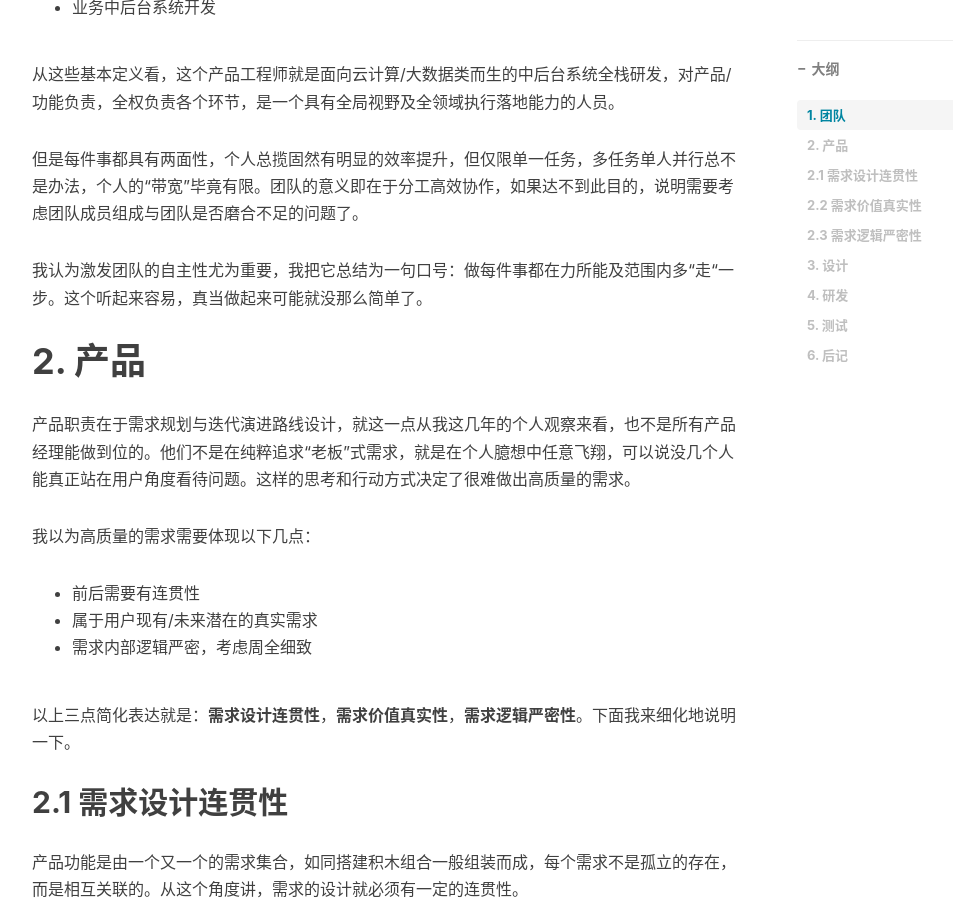
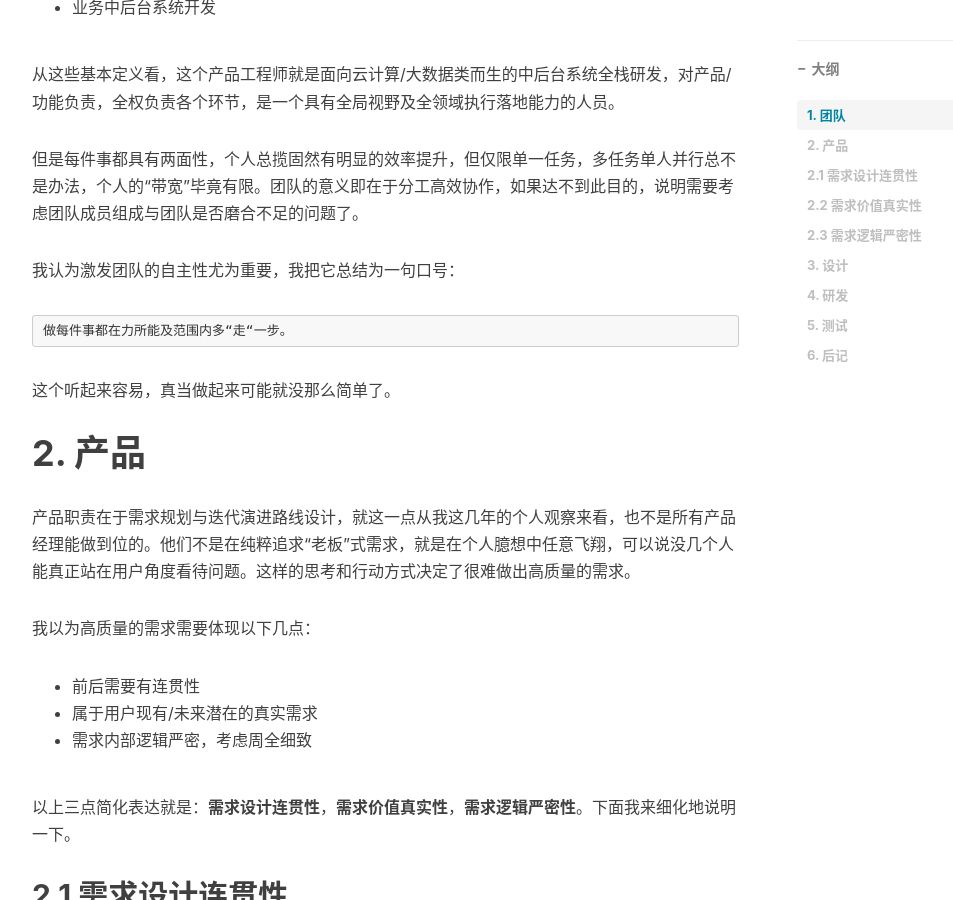
Before and after one commit to qingtian/qingtian.github.com, a Jekyll site: the page built from _posts/2020-09-20-product-code-test.md, in a window 1280 px wide and 900 px high, scrolled down 2415 px. Shown: the whole window, without its empty margins (233-1186 px from the left). Built offline with Jekyll 4.4.1, drawn with Linux system fonts in a browser that asks for light colours; nearby versions of some CDN libraries; comment, search, counter and statistics services are not loaded.

Commit message:
优化核心内容

````diff
--- a/_posts/2020-09-20-product-code-test.md
+++ b/_posts/2020-09-20-product-code-test.md
@@ -63,7 +63,13 @@ tags:
 
 但是每件事都具有两面性，个人总揽固然有明显的效率提升，但仅限单一任务，多任务单人并行总不是办法，个人的“带宽”毕竟有限。团队的意义即在于分工高效协作，如果达不到此目的，说明需要考虑团队成员组成与团队是否磨合不足的问题了。
 
-我认为激发团队的自主性尤为重要，我把它总结为一句口号：做每件事都在力所能及范围内多“走“一步。这个听起来容易，真当做起来可能就没那么简单了。
+我认为激发团队的自主性尤为重要，我把它总结为一句口号：
+
+```
+做每件事都在力所能及范围内多“走“一步。
+```
+
+这个听起来容易，真当做起来可能就没那么简单了。
 
 # 2. 产品
 
````
